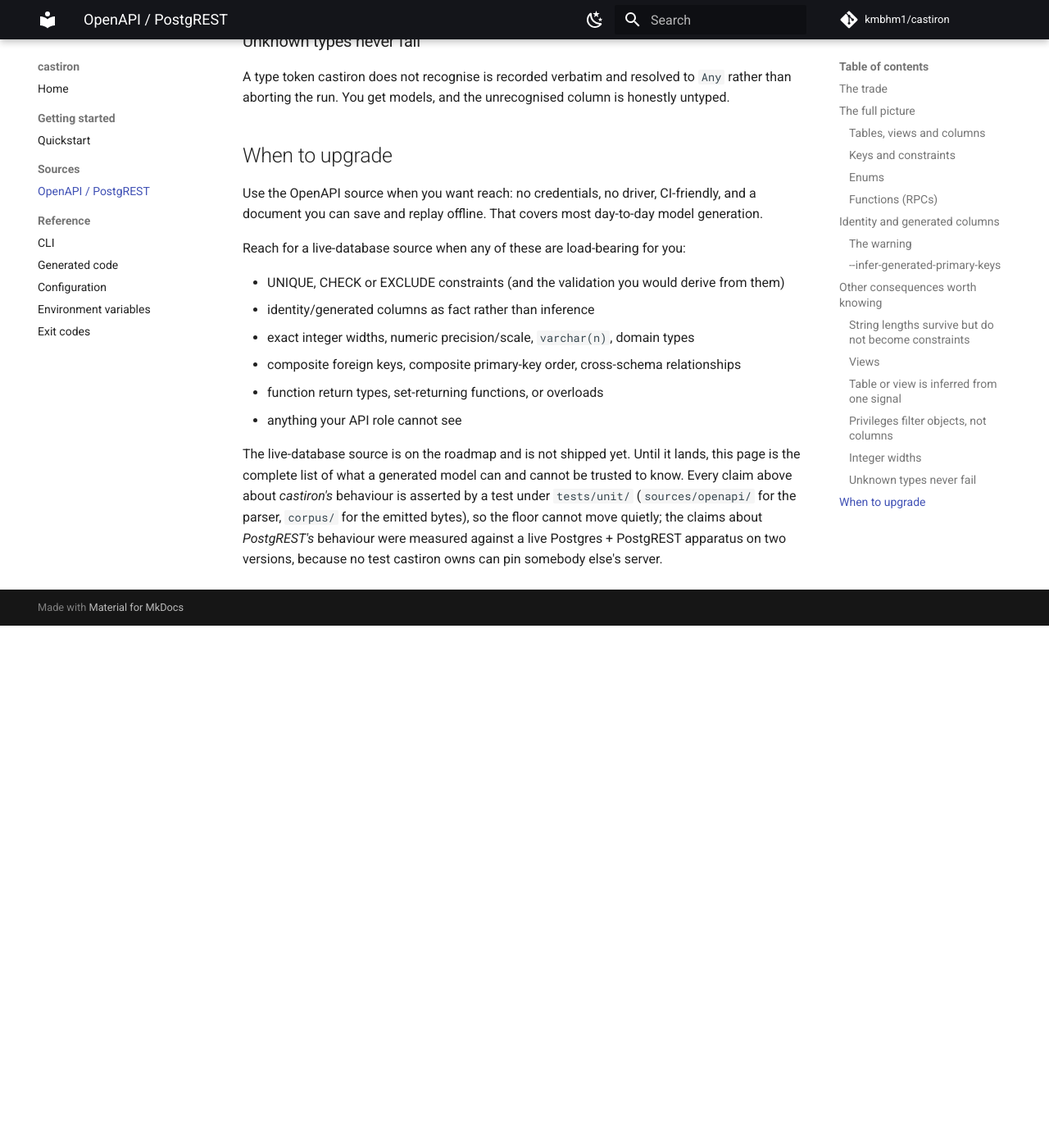
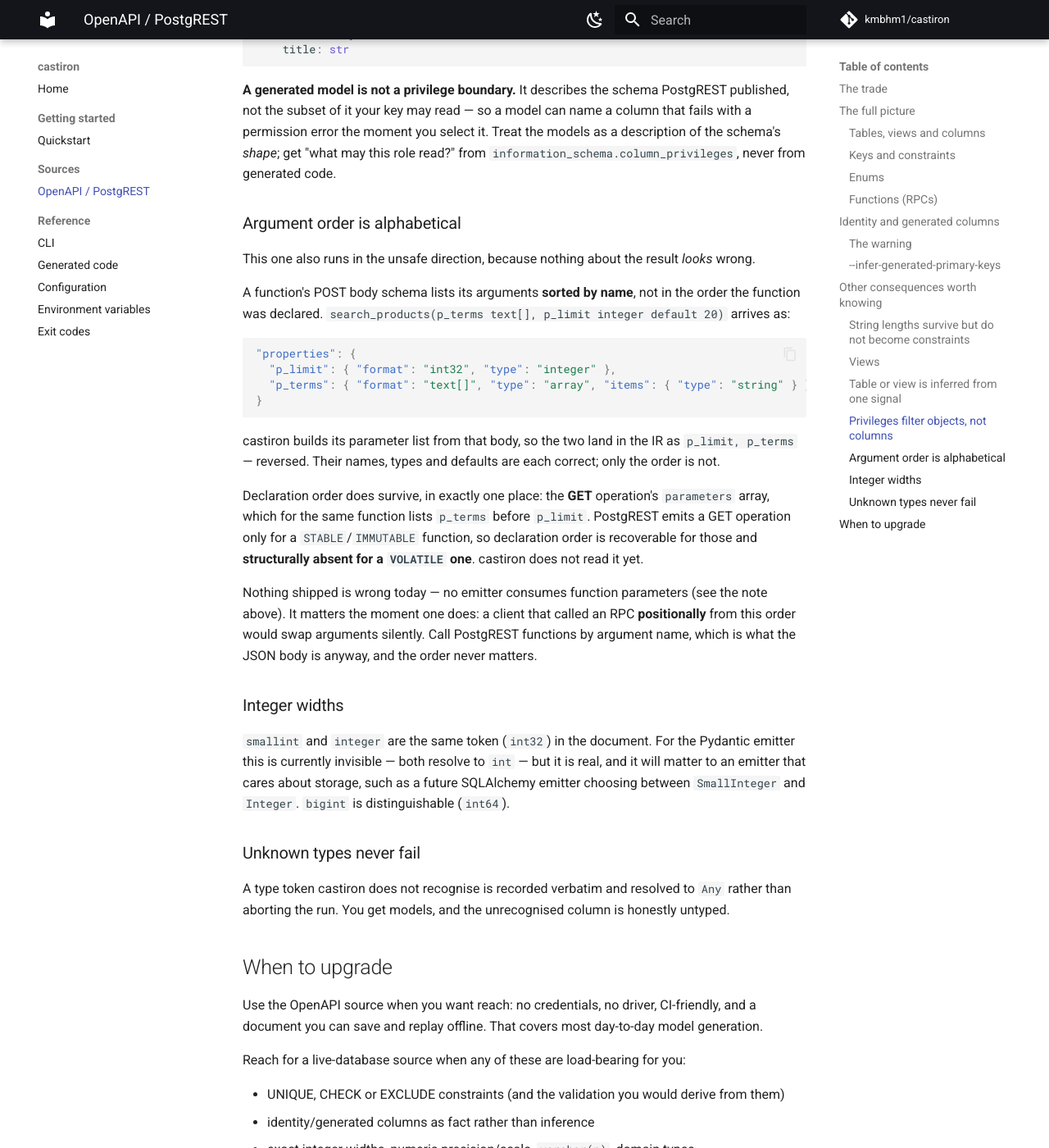
Before and after one commit to kmbhm1/castiron, an MkDocs documentation site: the page built from docs/sources/openapi.md, in a window 1280 px wide and 1400 px high, scrolled down 8860 px. Shown: the whole window at 82% size. Built offline with MkDocs 1.6.1 and Material for MkDocs 9.7.7, drawn with Linux system fonts in a browser that asks for light colours; comment, search, counter and statistics services are not loaded; before the commit the page ends 9623 px from its top, so only the background shows below that; some of the changed text lies outside the part shown.

Commit message:
docs(sources): correct the RPC argument-order fidelity claim
The OpenAPI page's function table asserted "argument names, types, order,
has-default | full fidelity". The order half is false, and false in the
unsafe direction: PostgREST sorts a function's POST body `properties`
alphabetically, so the order castiron records is not the order the
function was declared with. A reader -- or a future typed-client emitter
-- generating positional RPC calls from it would swap arguments silently.

Measured from the committed capture, which contains its own proof:
`search_products(p_terms, p_limit)` has a POST body of
['p_limit', 'p_terms'] and a GET `parameters` of ['p_terms', 'p_limit'].
Declaration order survives only in that GET, which PostgREST emits only
for a STABLE/IMMUTABLE function, so it is structurally unavailable for a
VOLATILE one.

Sweeping the rest of the four fidelity tables turned up two more gaps in
the same row:

- Argument *types* were also claimed full. They run through the same
  `_resolve_type_token` -> `normalize_format` path as a column, so they
  take the identical `int32` collapse -- and one loss beyond it: the
  `char(2)` argument of `lookup_region` arrives as `character` with no
  `maxLength`, which the equivalent column does carry.
- Enum-typed arguments had no row at all. The parameter property carries
  `format` but never an `enum` list (zero instances across the corpus),
  and enums are recorded only from the column path, so an argument links
  to an enum only when the same enum also appears on a scalar column.
  Verified both branches: `create_order.p_status` links because
  `orders.order_status` exists; a synthetic enum named only by a
  parameter yields `enum_info=None` and no registry entry.

Every other row in all four tables was re-verified against the parser and
the corpus and left unchanged.

````diff
--- a/docs/sources/openapi.md
+++ b/docs/sources/openapi.md
@@ -2,9 +2,10 @@
 
 > The OpenAPI source needs no database credentials and sees everything your API key can
 > see — column types, nullability, primary keys, single-column foreign keys, enums, and
-> RPC signatures. It cannot see unique or check constraints, identity/generated columns,
-> exact integer widths below `bigint`, or function return types. Point castiron at the
-> database itself when you need those.
+> RPC argument names and types. It cannot see unique or check constraints, identity/generated
+> columns, exact integer widths below `bigint`, function return types, or the order a
+> function's arguments were declared in. Point castiron at the database itself when you need
+> those.
 
 That is the whole page in one paragraph. The rest explains *why* each limit exists, what it
 does to your generated code, and what to do about it — because a code generator that
@@ -93,7 +94,10 @@
 | Fact | OpenAPI source | Live DB source (planned) | Why |
 | --- | --- | --- | --- |
 | Name, schema | ✅ full | ✅ | the `/rpc/<name>` path key |
-| Argument names, types, order, has-default | ✅ full | ✅ | the POST body schema |
+| Argument names, has-default | ✅ full | ✅ | the POST body schema's `properties` and `required` |
+| Argument **order** | ⚠ **alphabetical — not the order the function was declared with**; recoverable for a `STABLE`/`IMMUTABLE` function only, and castiron does not read it yet. See [below](#argument-order-is-alphabetical) | ✅ | the POST body's `properties` arrive sorted by name |
+| Argument types | ⚠ **as degraded as a column type, plus one loss beyond it** — `smallint` and `integer` both arrive as `int32`, and `char(2)` arrives as `character` with **no `maxLength`**, which the same column would carry | ✅ exact | `toSwaggerFormat` again; `maxLength` is emitted for columns only |
+| An argument's **enum values** | ❌ **never carried on the argument** — it links to an enum only if the same enum also appears on a scalar column somewhere in the document; otherwise the argument keeps a bare type name and no values | ✅ | the parameter declares `format` but no `enum` list, and its type name is unqualified |
 | **Return type** | ❌ **never available** | ✅ | responses carry only `"OK"` |
 | **Set-returning** | ❌ **never available** | ✅ `proretset` | not encoded |
 | Volatility | ⚠ **binary only** — `VOLATILE` (POST-only) vs non-volatile (a GET exists); `STABLE` vs `IMMUTABLE` unknown | ✅ | inferred from method gating |
@@ -306,6 +310,35 @@
 schema's *shape*; get "what may this role read?" from `information_schema.column_privileges`,
 never from generated code.
 
+### Argument order is alphabetical
+
+This one also runs in the unsafe direction, because nothing about the result *looks* wrong.
+
+A function's POST body schema lists its arguments **sorted by name**, not in the order the
+function was declared. `search_products(p_terms text[], p_limit integer default 20)` arrives
+as:
+
+```json
+"properties": {
+  "p_limit": { "format": "int32", "type": "integer" },
+  "p_terms": { "format": "text[]", "type": "array", "items": { "type": "string" } }
+}
+```
+
+castiron builds its parameter list from that body, so the two land in the IR as
+`p_limit, p_terms` — reversed. Their names, types and defaults are each correct; only the
+order is not.
+
+Declaration order does survive, in exactly one place: the **GET** operation's `parameters`
+array, which for the same function lists `p_terms` before `p_limit`. PostgREST emits a GET
+operation only for a `STABLE`/`IMMUTABLE` function, so declaration order is recoverable for
+those and **structurally absent for a `VOLATILE` one**. castiron does not read it yet.
+
+Nothing shipped is wrong today — no emitter consumes function parameters (see the note
+above). It matters the moment one does: a client that called an RPC **positionally** from
+this order would swap arguments silently. Call PostgREST functions by argument name, which is
+what the JSON body is anyway, and the order never matters.
+
 ### Integer widths
 
 `smallint` and `integer` are the same token (`int32`) in the document. For the Pydantic
@@ -329,7 +362,8 @@
 - identity/generated columns as fact rather than inference
 - exact integer widths, numeric precision/scale, `varchar(n)`, domain types
 - composite foreign keys, composite primary-key order, cross-schema relationships
-- function return types, set-returning functions, or overloads
+- function return types, set-returning functions, overloads, or the declared order of a
+  function's arguments
 - anything your API role cannot see
 
 The live-database source is on the roadmap and is not shipped yet. Until it lands, this
````
